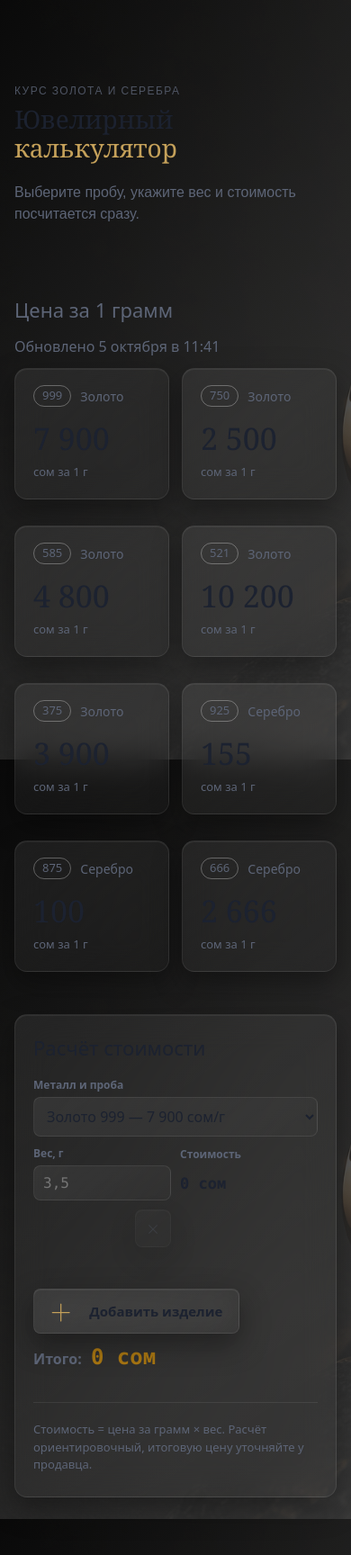
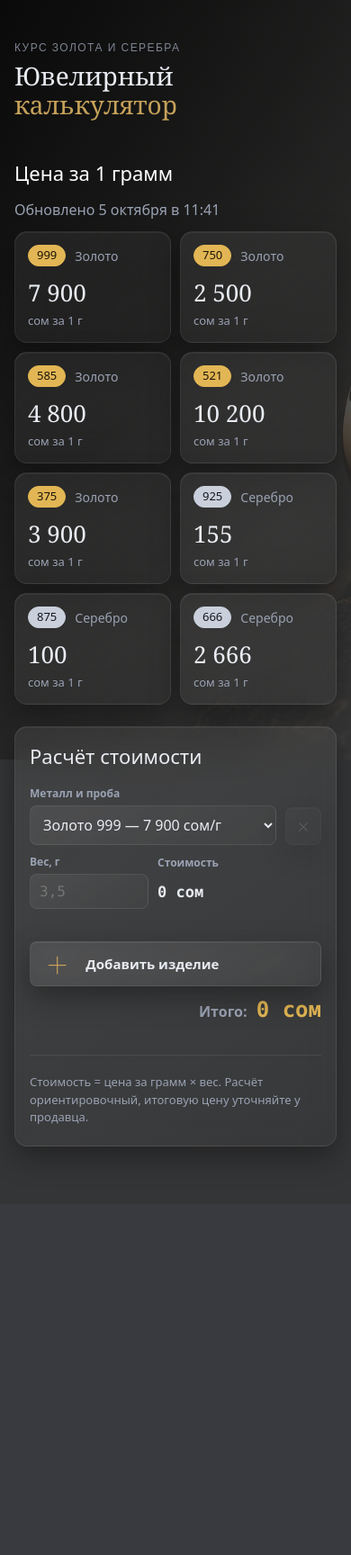
Before and after one commit to firstlord15/jewelry-estimator, a Django app: page / in a window 390 px wide. Shown: the whole page at 90% size. After the commit the page ends 1301 px from the top, so only its background shows below. Run offline with Django 5.2, Linux system fonts and the light colour scheme; data comes from the database, SQL or seed files in the repository.

Commit message:
feat:
- adaptive for phones
- little update for design

```diff
--- a/rates/static/rates/calc.css
+++ b/rates/static/rates/calc.css
@@ -2,13 +2,13 @@
 
 :root {
   --bg: #343536;
-  --ink: #1c2230;
-  --muted: #5d6577;
-  --gold: #a87612;
-  --focus: #2f5bd3;
+  --ink: #e9ecf2;
+  --muted: #9aa2b3;
+  --gold: #e2b654;
+  --focus: #8ea9ff;
   --highlight-gold: #c5a15a;
 
-  /* Табло: яркие акценты при наведении и текст на них */
+  /* Табло: цвета пробы и текст на них */
   --gold-bright: #e2b654;
   --silver-bright: #c9d0dc;
   --on-gold: #1a1408;
@@ -24,8 +24,6 @@
   --glass-fallback: rgba(30, 30, 34, 0.9);
   --glass-hover: rgba(255, 255, 255, 0.09);
   --glass-hover-border: rgba(255, 255, 255, 0.14);
-  --stamp-border: rgba(255, 255, 255, 0.3);
-  --hover-ms: 0.5s;
 
   /* Фон страницы: затемнение поверх картинки */
   --overlay-from: rgb(3 3 3 / 80%);
@@ -34,23 +32,17 @@
   --font: system-ui, -apple-system, "Segoe UI", Roboto, sans-serif;
   --font-head: Georgia, "Times New Roman", serif;
   --font-num: ui-monospace, "SF Mono", Menlo, Consolas, monospace;
-  color-scheme: light;
-}
-
-@media (prefers-color-scheme: dark) {
-  :root {
-    --ink: #e9ecf2;
-    --muted: #9aa2b3;
-    --gold: #e2b654;
-    --focus: #8ea9ff;
-    color-scheme: dark;
-  }
+  color-scheme: dark; /* страница всегда тёмная, светлой темы нет */
 }
 
 /* ---------- Основа ---------- */
 
 * {
   box-sizing: border-box;
+}
+
+html {
+  -webkit-text-size-adjust: 100%; /* iOS не раздувает шрифт при повороте экрана */
 }
 
 body {
@@ -85,12 +77,22 @@ h2 {
 /* ---------- Раскладка страницы ---------- */
 
 .page {
+  position: relative;
+  isolation: isolate;
   min-height: 100vh;
+  min-height: 100dvh;
+}
+
+/* Фон не скроллится вместе со страницей. Через fixed-слой, потому что iOS игнорирует background-attachment: fixed */
+.page::before {
+  content: "";
+  position: fixed;
+  inset: 0;
+  z-index: -1;
   background-image: linear-gradient(130deg, var(--overlay-from), var(--overlay-to)), url(img/background.png);
   background-size: cover;
   background-position: center;
   background-repeat: no-repeat;
-  background-attachment: fixed; /* картинка не скроллится вместе со страницей */
 }
 
 .container {
@@ -98,7 +100,7 @@ h2 {
   gap: 32px;
   max-width: 880px;
   margin: 0 auto;
-  padding: 32px 16px 64px;
+  padding: 32px max(16px, env(safe-area-inset-right)) calc(64px + env(safe-area-inset-bottom)) max(16px, env(safe-area-inset-left));
 }
 
 .section {
@@ -188,15 +190,10 @@ h2 {
 }
 
 .rate-card {
-  position: relative;
-  margin-bottom: 15px;
   padding: 18px 20px 20px;
   text-align: left;
-  transition:
-    background var(--hover-ms),
-    border-color var(--hover-ms);
 
-  /* Цвета подсветки по умолчанию; для золота и серебра задаются ниже */
+  /* Цвета пробы по умолчанию; для золота и серебра задаются ниже */
   --accent: var(--glass-hover-border);
   --on-accent: var(--ink);
 }
@@ -221,8 +218,10 @@ h2 {
 
 .stamp {
   padding: 1px 9px;
-  border: 1px solid var(--stamp-border);
+  background: var(--accent);
+  border: 1px solid var(--accent);
   border-radius: 999px;
+  color: var(--on-accent);
   font-size: 13px;
   font-variant-numeric: tabular-nums;
 }
@@ -238,36 +237,6 @@ h2 {
   margin-top: 2px;
   font-size: 13px;
   color: var(--muted);
-}
-
-/* Полоска снизу, видна при наведении */
-.rate-card::after {
-  content: "";
-  position: absolute;
-  left: 0;
-  right: 0;
-  bottom: -12px;
-  height: 4px;
-  border-radius: 14px;
-  opacity: 0;
-  transition: opacity var(--hover-ms);
-}
-
-/* Подсветка при наведении: фон карточки, проба и полоска в цвет металла */
-.rate-card:hover {
-  background: var(--glass-hover);
-  border-color: var(--glass-hover-border);
-}
-
-.rate-card:hover .stamp {
-  background: var(--accent);
-  border-color: var(--accent);
-  color: var(--on-accent);
-}
-
-.rate-card:hover::after {
-  background: var(--accent);
-  opacity: 1;
 }
 
 /* ---------- Калькулятор ---------- */
@@ -396,10 +365,12 @@ select {
   color: var(--muted);
 }
 
-.btn:hover,
-.btn-icon:hover:not(:disabled) {
-  border-color: var(--glass-hover-border);
-  background-color: var(--glass-hover);
+@media (hover: hover) {
+  .btn:hover,
+  .btn-icon:hover:not(:disabled) {
+    border-color: var(--glass-hover-border);
+    background-color: var(--glass-hover);
+  }
 }
 
 .btn-icon:disabled {
@@ -413,31 +384,92 @@ select {
   font-weight: 200;
 }
 
-/* ---------- Телефон ---------- */
+/* ---------- Адаптивность ---------- */
 
-@media (max-width: 620px) {
+/* Планшет в портрете и телефон: поля изделия в несколько строк */
+@media (max-width: 720px) {
   .item,
   [data-show-qty="0"] .item {
-    grid-template-columns: minmax(0, 1fr) minmax(0, 1fr);
+    grid-template-columns: minmax(0, 1fr) minmax(0, 1fr) 40px;
   }
 
+  .bar > h2 {
+    color: #fff;
+  }
+
+  /* строка 1: проба и кнопка удаления; строка 2: вес и количество; строка 3: стоимость */
   .field-probe {
+    grid-column: 1 / 3;
+  }
+
+  .btn-icon {
+    grid-column: 3;
+    grid-row: 1;
+  }
+
+  .subtotal {
     grid-column: 1 / -1;
   }
 
-  .btn-icon {
-    justify-self: end;
+  [data-show-qty="0"] .subtotal {
+    grid-column: auto;
+  }
+}
+
+/* Телефон */
+@media (max-width: 480px) {
+  .bar > h2 {
+    color: #fff;
+  }
+
+  .container {
+    gap: 24px;
+    padding-top: 20px;
+  }
+
+  .hero {
+    margin-top: 24px;
+  }
+
+  .lead {
+    display: none;
+  }
+
+  .bar {
+    margin-top: 20px;
+  }
+
+  .board {
+    grid-template-columns: repeat(2, minmax(0, 1fr));
+    gap: 10px;
+  }
+
+  .rate-card {
+    padding: 14px;
+  }
+
+  .rate-price {
+    font-size: 26px;
+  }
+
+  .panel {
+    padding: 16px;
+  }
+
+  /* кнопка и «Итого» каждая на своей строке, итог по правому краю */
+  .bar:has(.total) {
+    flex-direction: column;
+    align-items: stretch;
+  }
+
+  .total {
+    text-align: right;
   }
 }
 
 /* ---------- Без анимаций ---------- */
 
 @media (prefers-reduced-motion: reduce) {
-  .rate-card,
-  .rate-card::after {
-    transition: none;
-  }
-
   .item.is-entering,
   .item.is-leaving {
     animation: none;
--- a/rates/templates/rates/index.html
+++ b/rates/templates/rates/index.html
@@ -3,7 +3,7 @@
 <html lang="ru">
     <head>
         <meta charset="utf-8" />
-        <meta name="viewport" content="width=device-width, initial-scale=1" />
+        <meta name="viewport" content="width=device-width, initial-scale=1, viewport-fit=cover" />
         <title>Калькулятор ювелирных изделий</title>
         <link rel="stylesheet" href="{% static 'rates/calc.css' %}" />
     </head>
```
